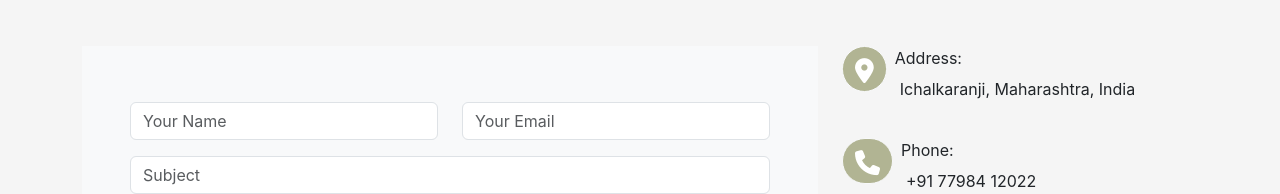
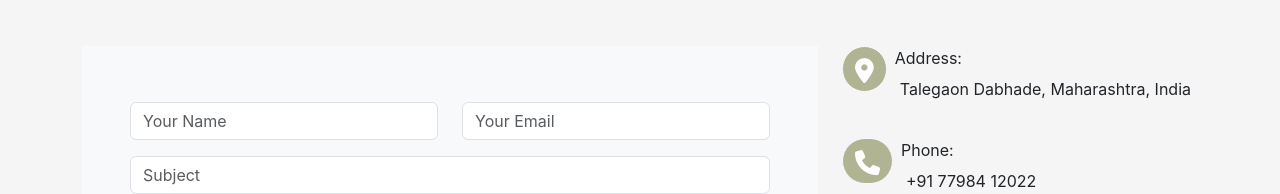
Before and after one commit to vankudregoutam/my-portfolio, a React (Create React App) app in the folder frontend/: page / in a window 1280 px wide. Shown: the part 4216-4410 px from the top of the page. Built offline with nearby package versions, Linux system fonts and the light colour scheme; no server answers.

Commit message:
Update Contact.js

```diff
--- a/frontend/src/components/Contact.js
+++ b/frontend/src/components/Contact.js
@@ -71,7 +71,7 @@ const Contact = () => {
                                 <div className="dbox w-100 d-flex">
                                     <button className='btn btn-contact btn-outline-light'><i className="fa-solid fa-location-dot"></i></button>
                                     <div className="contact-text">
-                                        <p><span className='mx-2'>Address:</span><br /><a className='btn' target='_blank' rel="noreferrer" href="https://maps.app.goo.gl/6mqPH9KAPWPdvDUAA">Ichalkaranji, Maharashtra, India</a></p>
+                                        <p><span className='mx-2'>Address:</span><br /><a className='btn' target='_blank' rel="noreferrer" href="https://maps.app.goo.gl/4o5P4tsZs5t2Yznx8">Talegaon Dabhade, Maharashtra, India</a></p>
                                     </div>
                                 </div>
                                 <div className="dbox w-100 d-flex">
```
